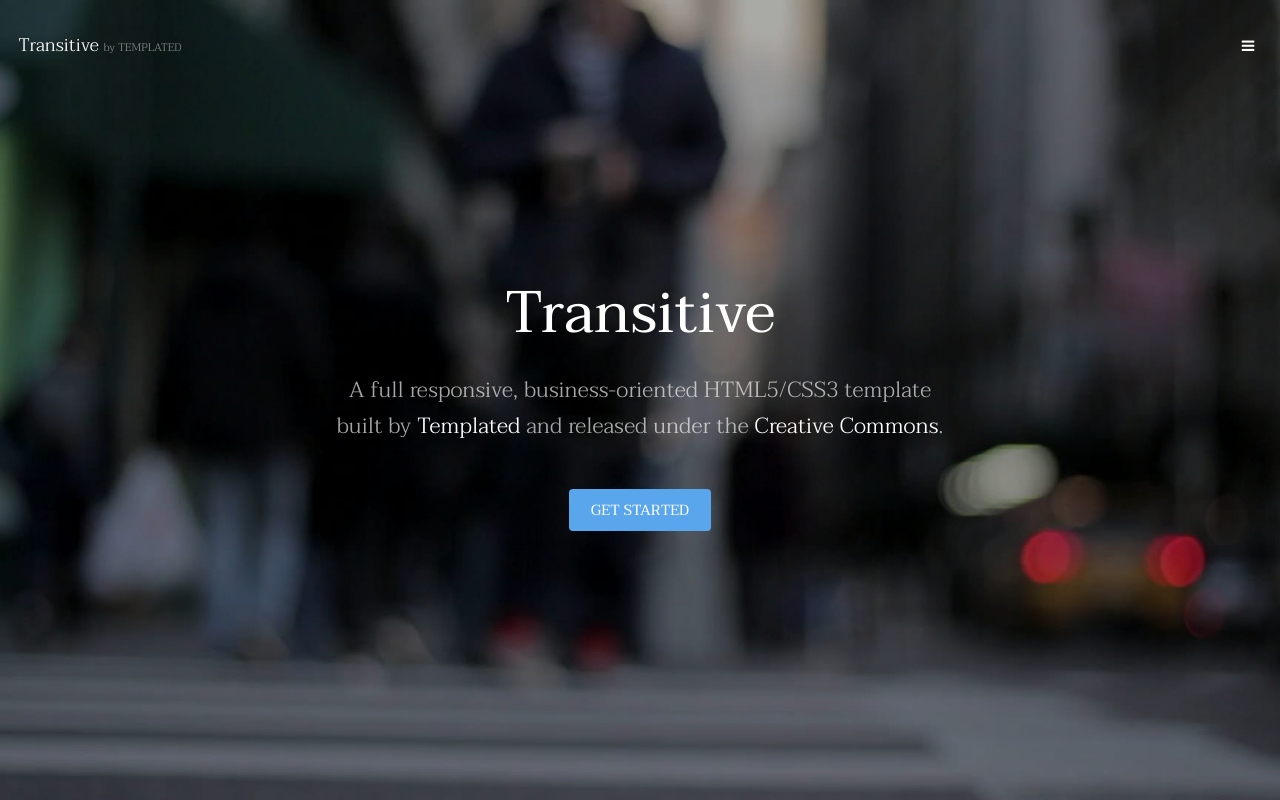
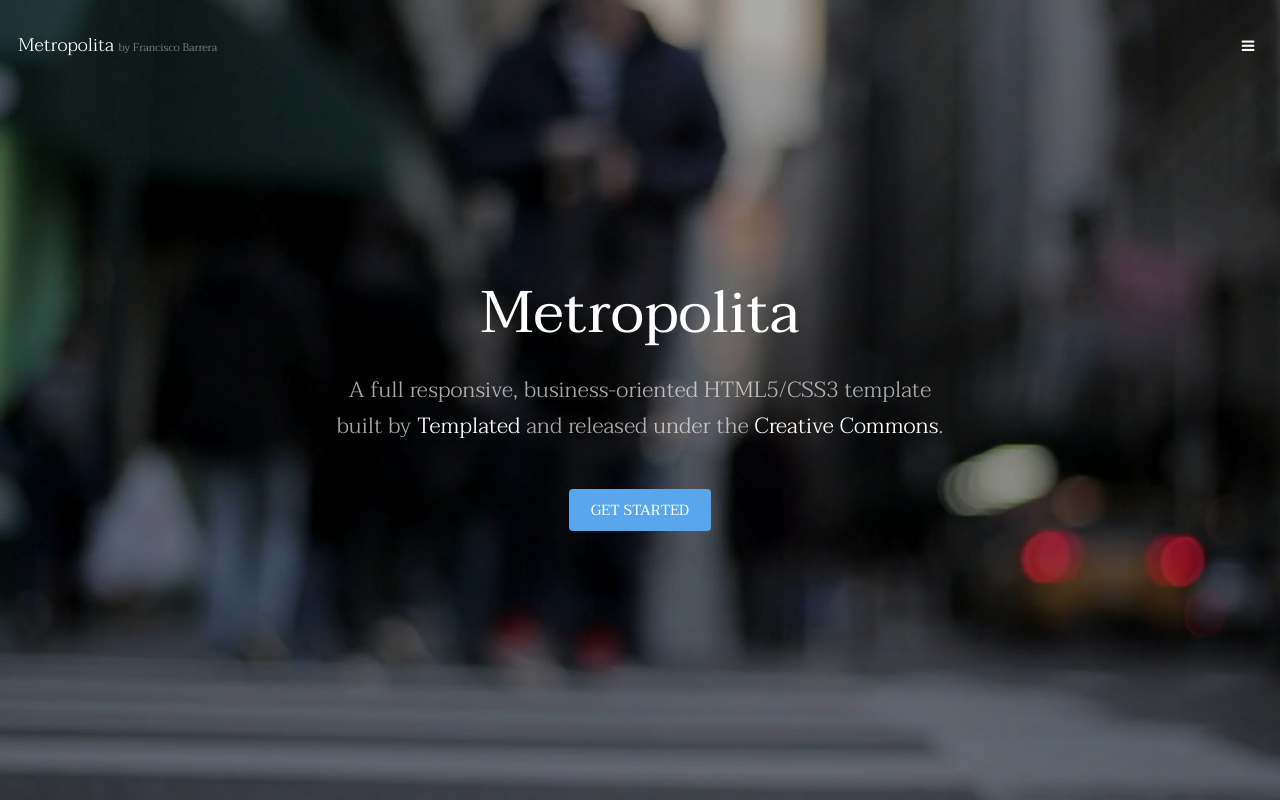
Before and after one commit to franchescoba/REP_04_METROPOLITA, a plain HTML site: page index.html in a window 1280 px wide. Shown: the top 800 px of the page. Drawn offline with Linux system fonts and the light colour scheme.

Commit message:
cambios en Tittle, Header y H1 por Fran

```diff
--- a/index.html
+++ b/index.html
@@ -6,7 +6,7 @@
 -->
 <html>
 	<head>
-		<title>Transitive by TEMPLATED</title>
+		<title>Metropolita by Francisco Barrera</title>
 		<meta charset="utf-8" />
 		<meta name="viewport" content="width=device-width, initial-scale=1" />
 		<link rel="stylesheet" href="assets/css/main.css" />
@@ -15,7 +15,7 @@
 
 		<!-- Header -->
 			<header id="header" class="alt">
-				<div class="logo"><a href="index.html">Transitive <span>by TEMPLATED</span></a></div>
+				<div class="logo"><a href="index.html">Metropolita <span>by Francisco Barrera</span></a></div>
 				<a href="#menu" class="toggle"><span>Menu</span></a>
 			</header>
 
@@ -36,7 +36,7 @@
 		-->
 			<section id="banner" data-video="images/banner">
 				<div class="inner">
-					<h1>Transitive</h1>
+					<h1>Metropolita</h1>
 					<p>A full responsive, business-oriented HTML5/CSS3 template<br />
 					built by <a href="https://templated.co/">Templated</a> and released under the <a href="https://templated.co/license">Creative Commons</a>.</p>
 					<a href="#one" class="button special scrolly">Get Started</a>
```
